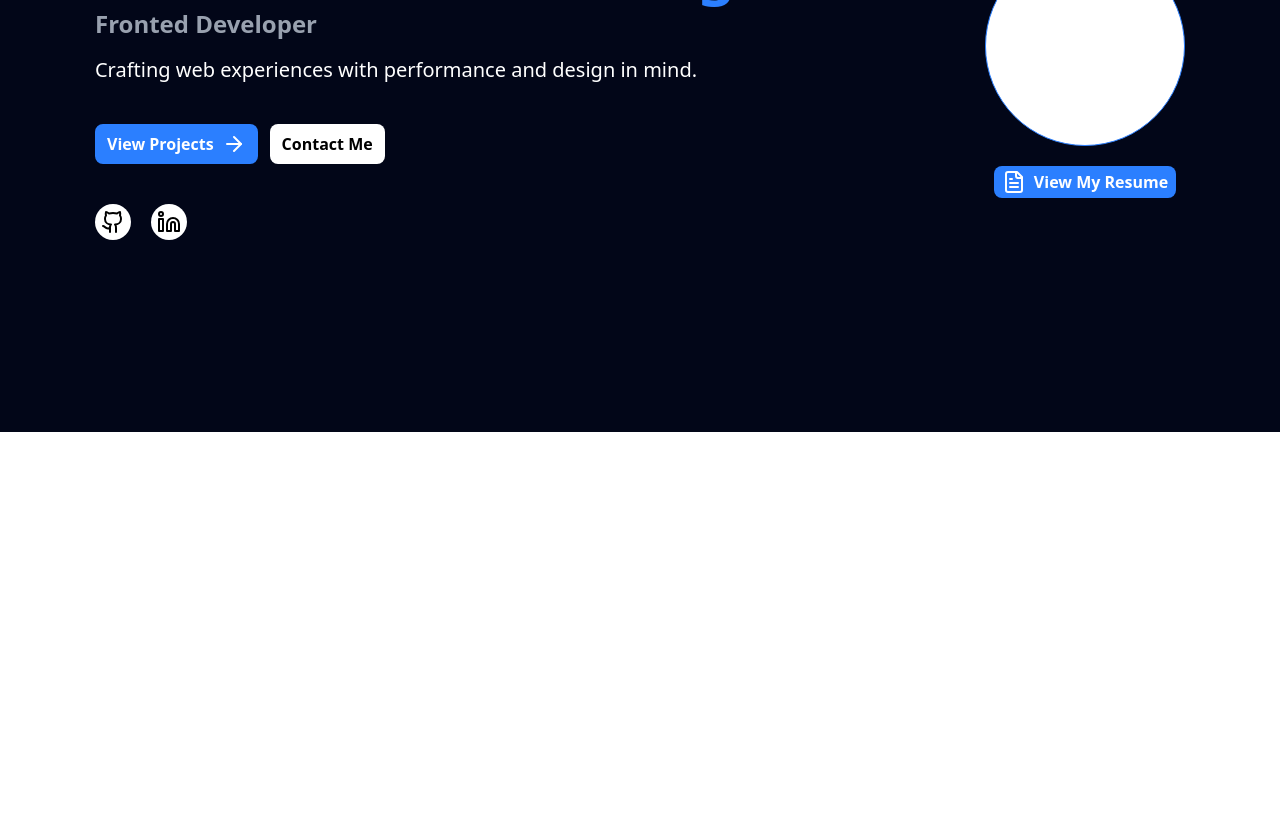
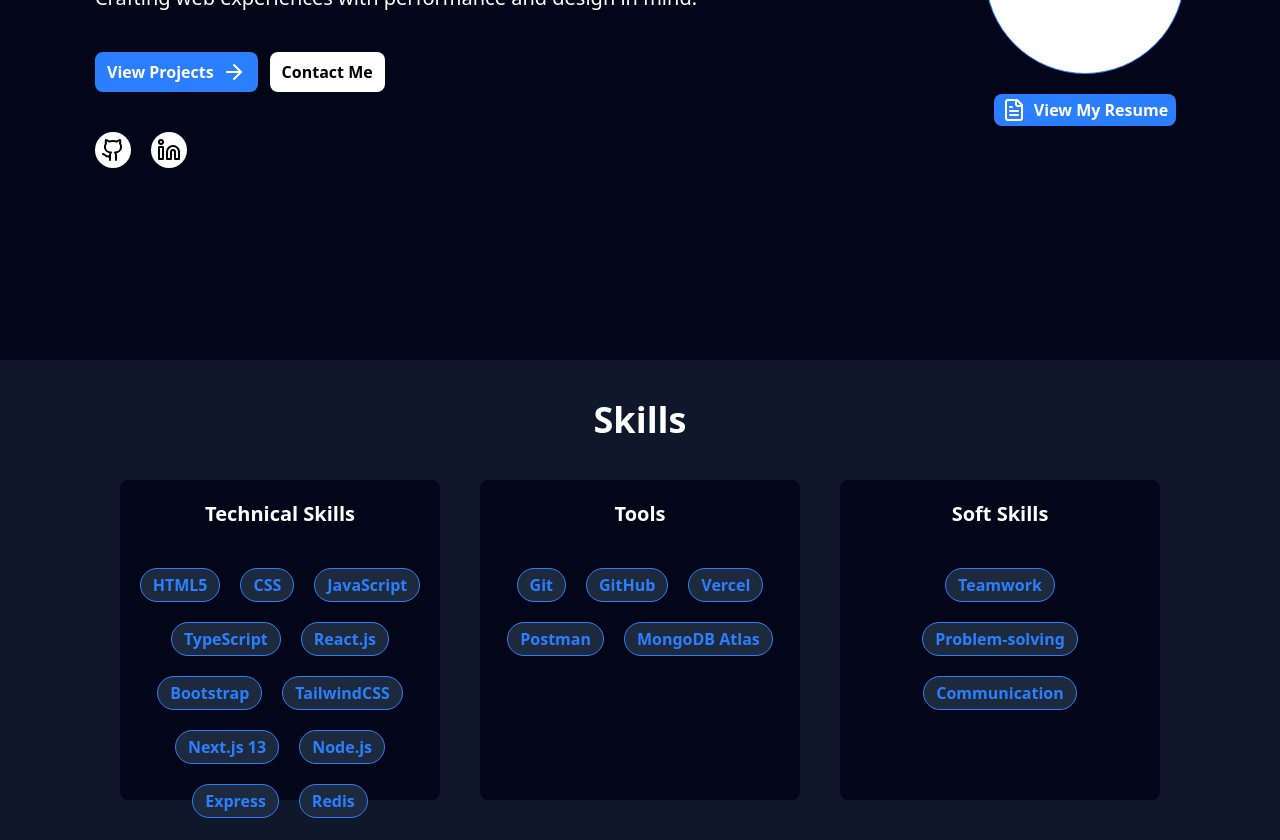
Before and after one commit to abhishekrathour27/My-Portfolio, a React (Vite) app: page / in a window 1280 px wide. Shown: the part 360-1200 px from the top of the page. Before the commit the page ends 800 px from the top, so only its background shows below. Built offline with nearby package versions, Linux system fonts and the light colour scheme.

Commit message:
skills components

```diff
--- a/src/App.jsx
+++ b/src/App.jsx
@@ -2,13 +2,15 @@ import { useState } from 'react'
 import './App.css'
 import Navbar from './components/Navbar'
 import HeroSec from './components/HeroSec'
+import Skills from './components/Skills/Skills'
 
 function App() {
 
   return (
     <div className='text-white'>
-      <Navbar/>
-      <HeroSec/>
+      <Navbar />
+      <HeroSec />
+      <Skills />
     </div>
   )
 }
--- a/src/components/HeroSec.jsx
+++ b/src/components/HeroSec.jsx
@@ -13,12 +13,16 @@ export default function HeroSec() {
                         <span className='mt-2'>Crafting web experiences with performance and design in mind.</span>
                     </div>
                     <div className='flex gap-3'>
-                        <button className='flex bg-blue-500 font-semibold px-3 py-2 rounded-lg cursor-pointer gap-2'> View Projects  <ArrowRight  /> </button>
+                        <button className='flex bg-blue-500 font-semibold px-3 py-2 rounded-lg cursor-pointer gap-2'> View Projects  <ArrowRight /> </button>
                         <button className=' bg-white text-black font-semibold px-3 py-2 rounded-lg cursor-pointer'>Contact Me</button>
                     </div>
-                    <div className='space-x-5 '>
-                        <button className='bg-white text-black p-1.5 rounded-full cursor-pointer'> < GithubIcon /> </button>
-                        <button className='bg-white text-black p-1.5 rounded-full cursor-pointer'> <Linkedin /> </button>
+                    <div className='flex gap-5 '>
+                        <div className='bg-white text-black p-1.5 rounded-full cursor-pointer w-fit'>
+                            <a href='https://github.com/abhishekrathour27' > < GithubIcon /></a>
+                        </div>
+                        <div className='bg-white text-black p-1.5 rounded-full cursor-pointer w-fit'>
+                            <a href='https://www.linkedin.com/feed/' > <Linkedin /> </a>
+                        </div>
                     </div>
                 </div>
                 <div className='flex flex-col items-center gap-5'>
--- a/src/components/Navbar.jsx
+++ b/src/components/Navbar.jsx
@@ -2,7 +2,7 @@ import React from 'react'
 
 export default function Navbar() {
     return (
-        <div className='bg-slate-800 h-18 flex justify-around items-center'>
+        <div className='bg-slate-800 h-18 flex justify-between items-center px-35  fixed top-0 left-0 right-0 z-50'>
             <div>
                 <h1 className='font-bold text-xl'>Abhishek Kumar Singh</h1>
             </div>
--- a/src/components/Skills/Skills.jsx
+++ b/src/components/Skills/Skills.jsx
@@ -1,8 +1,7 @@
 import React from 'react'
-import Badge from './components/Badge'
+import SkillsCard from './SkillsCard'
 
 export default function Skills() {
-
     const skillCategories = [
         {
             title: "Technical Skills",
@@ -21,16 +20,14 @@ export default function Skills() {
             items: ["Teamwork", "Problem-solving", "Communication"]
         }
     ]
-
-
     return (
-        <div>
-           <center>Skills</center>
-           <div>
-            {
-                skillCategories.map((title , items)=> <Badge key={title}   /> )
-            }
-           </div>
+        <div className='h-[60vh] bg-[#0F172B] py-8 flex flex-col items-center justify-center'>
+            <center className='text-4xl font-bold'>Skills</center>
+            <div className='grid grid-cols-3 gap-10 mt-10'>
+                {
+                    skillCategories.map((item) => <SkillsCard key={item.title} item={item} />)
+                }
+            </div>
         </div>
     )
 }
--- /dev/null
+++ b/src/components/Skills/SkillsCard.jsx
@@ -0,0 +1,18 @@
+import { Space } from 'lucide-react'
+import React from 'react'
+
+export default function SkillsCard({ item }) {
+    return (
+        <div className='bg-[#020618] h-[40vh] w-[25vw] flex flex-col items-center py-5 gap-10 rounded-lg'>
+            <h1 className='font-semibold text-xl'>{item.title}</h1>
+            <div className='flex flex-wrap gap-5 items-center justify-center w-[22vw]'>
+                {
+                    item.items.map((i, index) => <span key={index}
+                        className='border border-blue-500 text-blue-500 bg-[#1D293D] px-3 py-1 rounded-3xl font-semibold'>
+                        {i}
+                    </span>)
+                }
+            </div>
+        </div>
+    )
+}
--- a/src/components/Skills/components/Badge.jsx
+++ /dev/null
@@ -1,9 +0,0 @@
-import React from 'react'
-
-export default function Badge() {
-  return (
-    <div>
-
-    </div>
-  )
-}
```
